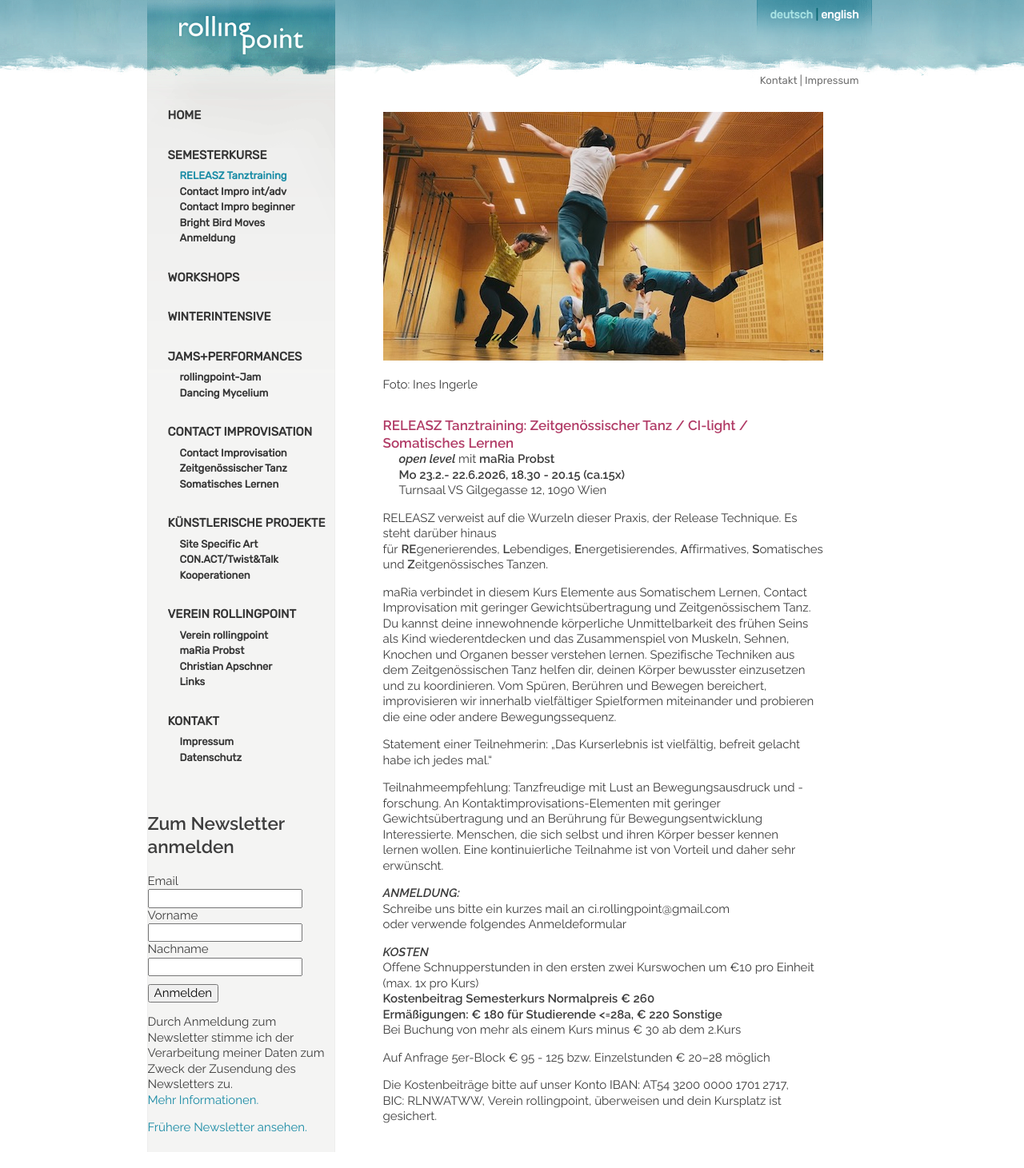
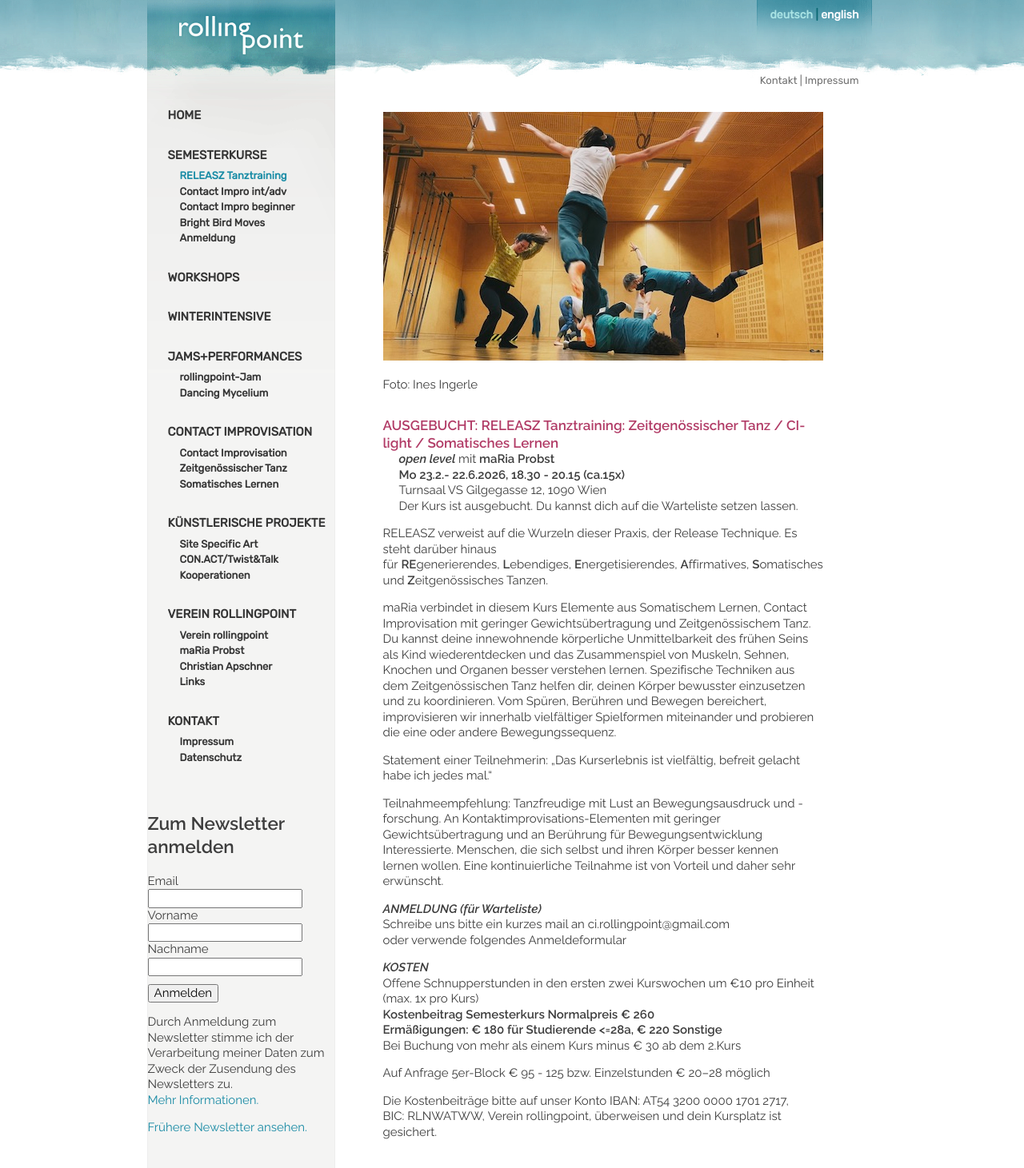
Before and after one commit to manulari/rollingpointat, a Jekyll site: the page built from _pages_de/releasze.md, in a window 1280 px wide. Shown: the whole page at 80% size. Built offline with Jekyll 4.4.1, drawn with Linux system fonts in a browser that asks for light colours; comment, search, counter and statistics services are not loaded.

Commit message:
Update page (de) “releasze”

```diff
--- a/_pages_de/releasze.md
+++ b/_pages_de/releasze.md
@@ -7,11 +7,12 @@ language: de
 
 Foto: Ines Ingerle
 
-#### RELEASZ Tanztraining: Zeitgenössischer Tanz / CI-light / Somatisches Lernen
+#### AUSGEBUCHT: RELEASZ Tanztraining: Zeitgenössischer Tanz / CI-light / Somatisches Lernen
 
 ***open level*** mit **maRia Probst**\
 **Mo 23.2.- 22.6.2026, 18.30 - 20.15 (ca.15x)**\
-Turnsaal VS Gilgegasse 12, 1090 Wien
+Turnsaal VS Gilgegasse 12, 1090 Wien\
+Der Kurs ist ausgebucht. Du kannst dich auf die Warteliste setzen lassen.
 
 RELEASZ verweist auf die Wurzeln dieser Praxis, der Release Technique. Es steht darüber hinaus für **RE**generierendes, **L**ebendiges, **E**nergetisierendes, **A**ffirmatives, **S**omatisches und **Z**eitgenössisches Tanzen.
 
@@ -21,7 +22,7 @@ Statement einer Teilnehmerin: „Das Kurserlebnis ist vielfältig, befreit gelac
 
 Teilnahmeempfehlung: Tanzfreudige mit Lust an Bewegungsausdruck und -forschung. An Kontaktimprovisations-Elementen mit geringer Gewichtsübertragung und an Berührung für Bewegungsentwicklung Interessierte. Menschen, die sich selbst und ihren Körper besser kennen lernen wollen. Eine kontinuierliche Teilnahme ist von Vorteil und daher sehr erwünscht.
 
-***ANMELDUNG:***\
+***ANMELDUNG (für Warteliste)***\
 Schreibe uns bitte ein kurzes mail an ci.rollingpoint@gmail.com\
 oder verwende folgendes Anmeldeformular
 
```
